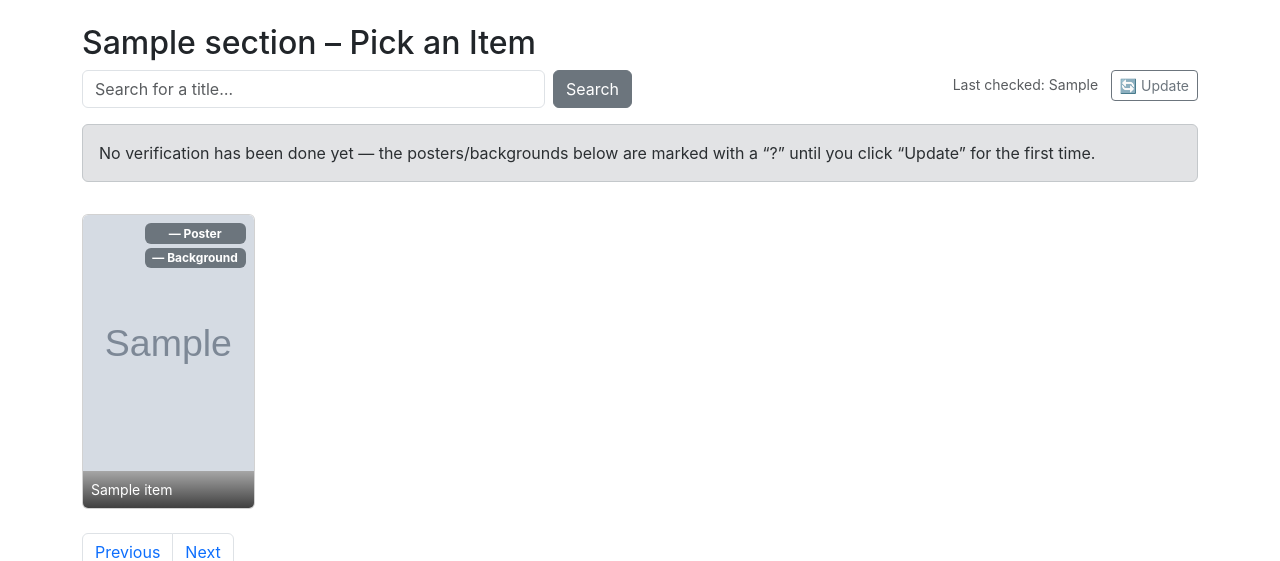
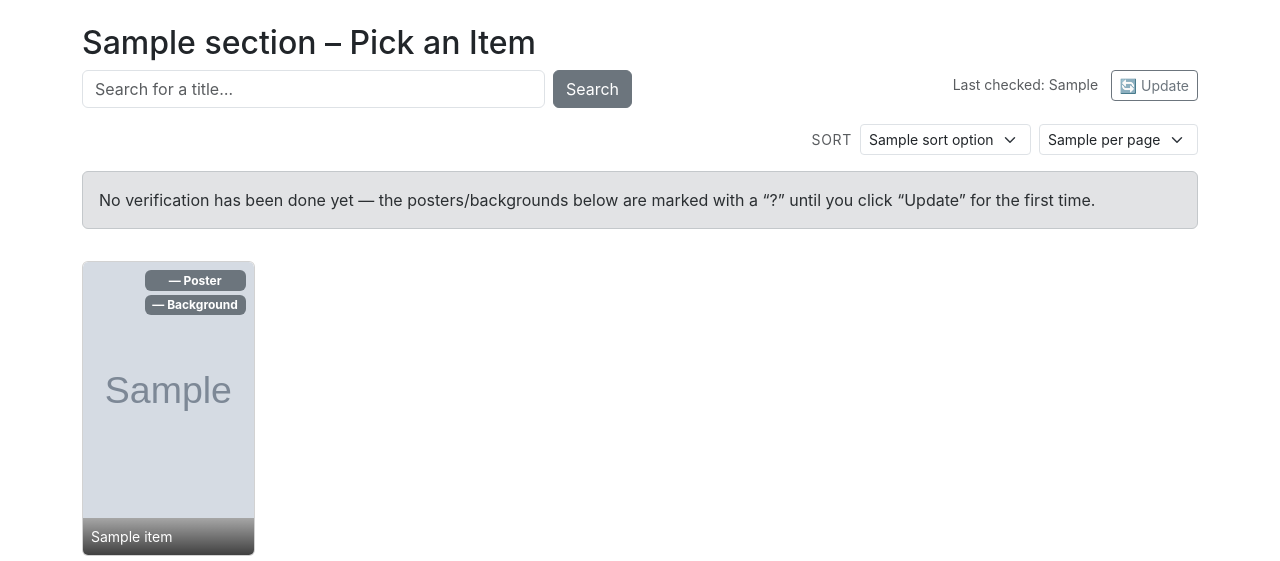
Before and after one commit to Minimaxpower/ArtLayerr, a Flask app: template templates/items.html in a window 1280 px wide. Shown: the part 56-617 px from the top of the page. Run offline with Flask 3, Linux system fonts and the light colour scheme; the template is opened without the code that fills it: most values are stand-ins (such as "Sample title", 1, 10 or a date in 2020); grey boxes marked "Sample" are stand-in pictures; some libraries are stand-ins or nearby versions.

Commit message:
Add sort modes, items per page and Mediux link

```diff
--- a/app.py
+++ b/app.py
@@ -20,7 +20,7 @@ def sort_key(title):
     return stripped.casefold()
 
 
-from flask import Flask, flash, redirect, render_template, request, session, url_for
+from flask import Flask, flash, make_response, redirect, render_template, request, session, url_for
 from plexapi.server import PlexServer
 
 app = Flask(__name__)
@@ -37,6 +37,60 @@ def inject_version():
 # module‑level alphabet list so we only build it once
 ALPHABET = list(string.ascii_uppercase)
 ALPHABET.insert(0, "0-9")
+
+# ---- list sorting and page size -------------------------------------------
+# Both are remembered in plain cookies (not the login session), so they stick
+# between visits AND reach the item page without being threaded through every
+# URL: the item page's Previous/Next must walk the list in the same order the
+# grid shows, and both read the same cookie.
+SORT_OPTIONS = {
+    "title": "Title A–Z",
+    "title_desc": "Title Z–A",
+    "added": "Recently added",
+    "added_asc": "Oldest added",
+    "year_desc": "Year (newest)",
+    "year_asc": "Year (oldest)",
+}
+DEFAULT_SORT = "title"
+PER_PAGE_OPTIONS = [24, 48, 96, 192]  # all multiples of 6: no orphan row on the desktop grid
+DEFAULT_PER_PAGE = 24
+PREF_COOKIE_MAX_AGE = 60 * 60 * 24 * 365
+
+
+def get_sort_pref():
+    """Sort mode: ?sort= wins (the dropdown), then the cookie, then the default."""
+    value = request.args.get("sort") or request.cookies.get("layerr_sort")
+    return value if value in SORT_OPTIONS else DEFAULT_SORT
+
+
+def get_per_page_pref():
+    raw = request.args.get("per_page") or request.cookies.get("layerr_per_page")
+    try:
+        value = int(raw)
+    except (TypeError, ValueError):
+        return DEFAULT_PER_PAGE
+    return value if value in PER_PAGE_OPTIONS else DEFAULT_PER_PAGE
+
+
+def sort_items(items, sort):
+    """Order Plex items for the chosen mode. 'title' keeps Plex's own order, so
+    the default view is exactly what it was before. Python's sort is stable,
+    so items that tie (same year, same added date) stay in title order. Items
+    with no year always go last."""
+    if sort == "title_desc":
+        return list(reversed(items))
+    if sort in ("added", "added_asc"):
+        return sorted(
+            items,
+            key=lambda i: getattr(i, "addedAt", None) or datetime.datetime.min,
+            reverse=(sort == "added"),
+        )
+    if sort in ("year_desc", "year_asc"):
+        known = [i for i in items if getattr(i, "year", None)]
+        unknown = [i for i in items if not getattr(i, "year", None)]
+        known.sort(key=lambda i: i.year, reverse=(sort == "year_desc"))
+        return known + unknown
+    return list(items)
 
 # cache of non-empty asset folders, split between poster files and background
 # files, per media type. Scanning this means checking every item's folder on
@@ -231,15 +285,15 @@ def _is_missing(item, missing_type):
     return False
 
 
-def get_missing_rating_keys(section, missing_type="poster", force=False):
+def get_missing_rating_keys(section, missing_type="poster", force=False, sort=DEFAULT_SORT):
     if missing_type not in MISSING_TYPES:
         missing_type = "poster"
     if _ASSET_CACHE["computed_at"] is None:
         return None  # nothing has ever been checked — caller must handle this
-    key = (str(section.key), missing_type)
+    key = (str(section.key), missing_type, sort)
     entry = _MISSING_CACHE.get(key)
     if force or not entry or entry["scanned_at"] < _ASSET_CACHE["computed_at"]:
-        items = list(section.all())
+        items = sort_items(list(section.all()), sort)
         annotate_asset_flags(items)
         entry = {
             "keys": [i.ratingKey for i in items if _is_missing(i, missing_type)],
@@ -850,9 +904,11 @@ def list_items(section_key):
         flash("Library not found.")
         return redirect(url_for("libraries"))
 
-    # full list of items
+    # full list of items, in the chosen sort order — the item page's
+    # Previous/Next use the same order (same cookie), so positions line up
+    sort = get_sort_pref()
     try:
-        all_items_full = list(section.all())
+        all_items_full = sort_items(list(section.all()), sort)
     except requests.exceptions.RequestException:
         flash("Plex a mis trop de temps à répondre (serveur occupé ou bibliothèque volumineuse). Réessaie dans un instant.")
         return redirect(url_for("libraries"))
@@ -927,7 +983,7 @@ def list_items(section_key):
 
     # pagination params (based on filtered set)
     total    = len(items_filtered)
-    per_page = 24  # 4 full rows of 6 on the grid at desktop width, no orphan row
+    per_page = get_per_page_pref()
     pages    = math.ceil(total / per_page) if total else 1
 
     # clamp page number
@@ -943,7 +999,7 @@ def list_items(section_key):
         for t in available_missing_types
     }
 
-    return render_template(
+    resp = make_response(render_template(
         "items.html",
         section=section,
         checked=checked,
@@ -951,6 +1007,9 @@ def list_items(section_key):
         page=page,
         pages=pages,
         per_page=per_page,
+        per_page_options=PER_PAGE_OPTIONS,
+        sort=sort,
+        sort_options=SORT_OPTIONS,
         alphabet=ALPHABET,
         letter=letter,
         search_query=search_query,
@@ -962,7 +1021,11 @@ def list_items(section_key):
             datetime.datetime.fromtimestamp(_ASSET_CACHE["computed_at"]).strftime("%d/%m/%Y at %H:%M")
             if checked else None
         ),
-    )
+    ))
+    # remember the choices for next time and for the item page's navigation
+    resp.set_cookie("layerr_sort", sort, max_age=PREF_COOKIE_MAX_AGE, samesite="Lax")
+    resp.set_cookie("layerr_per_page", str(per_page), max_age=PREF_COOKIE_MAX_AGE, samesite="Lax")
+    return resp
 
 
 @app.route("/refresh_assets/<section_key>")
@@ -1063,7 +1126,9 @@ def browse(section_key):
 
     if missing_type:
         try:
-            missing_keys = get_missing_rating_keys(section, missing_type=missing_type)
+            missing_keys = get_missing_rating_keys(
+                section, missing_type=missing_type, sort=get_sort_pref()
+            )
         except requests.exceptions.RequestException:
             flash("Plex a mis trop de temps à répondre (serveur occupé ou bibliothèque volumineuse). Réessaie dans un instant.")
             return redirect(url_for("libraries"))
@@ -1083,7 +1148,7 @@ def browse(section_key):
         item = plex.fetchItem(missing_keys[item_page - 1])
     else:
         try:
-            items = list(section.all())
+            items = sort_items(list(section.all()), get_sort_pref())
         except requests.exceptions.RequestException:
             flash("Plex a mis trop de temps à répondre (serveur occupé ou bibliothèque volumineuse). Réessaie dans un instant.")
             return redirect(url_for("libraries"))
@@ -1151,10 +1216,11 @@ def browse(section_key):
         plex_web_url = None
 
     # External links from the Plex guids: IMDb for everything,
-    # TVDB for shows, TMDB for movies
+    # TVDB for shows, TMDB for movies, Mediux (keyed by TMDB id) for both
     imdb_url = None
     tvdb_url = None
     tmdb_url = None
+    mediux_url = None
     try:
         for guid in item.guids:
             if guid.id.startswith("imdb://") and imdb_url is None:
@@ -1163,6 +1229,9 @@ def browse(section_key):
                 tvdb_url = f"https://thetvdb.com/dereferrer/series/{guid.id.replace('tvdb://', '')}"
             elif item.type == "movie" and guid.id.startswith("tmdb://") and tmdb_url is None:
                 tmdb_url = f"https://www.themoviedb.org/movie/{guid.id.replace('tmdb://', '')}"
+            if guid.id.startswith("tmdb://") and mediux_url is None:
+                mediux_kind = "movies" if item.type == "movie" else "shows"
+                mediux_url = f"https://mediux.pro/{mediux_kind}/{guid.id.replace('tmdb://', '')}"
     except Exception:
         pass
 
@@ -1188,6 +1257,7 @@ def browse(section_key):
         imdb_url=imdb_url,
         tvdb_url=tvdb_url,
         tmdb_url=tmdb_url,
+        mediux_url=mediux_url,
     )
 
 
--- a/templates/item.html
+++ b/templates/item.html
@@ -19,6 +19,9 @@
   {% endif %}
   {% if tmdb_url %}
     <a href="{{ tmdb_url }}" target="_blank" class="btn btn-sm btn-outline-primary align-middle">View in TMDB ↗</a>
+  {% endif %}
+  {% if mediux_url %}
+    <a href="{{ mediux_url }}" target="_blank" rel="noopener" class="btn btn-sm btn-outline-info align-middle">View in Mediux ↗</a>
   {% endif %}
 </h2>
 
--- a/templates/items.html
+++ b/templates/items.html
@@ -74,9 +74,9 @@
     </div>
   </div>
 
-  {% if checked %}
-    {% set labels = {'poster': 'Posters', 'background': 'Backgrounds', 'season': 'Seasons', 'episode': 'Episodes'} %}
-    <div class="d-flex flex-wrap align-items-center gap-2 mb-3">
+  {% set labels = {'poster': 'Posters', 'background': 'Backgrounds', 'season': 'Seasons', 'episode': 'Episodes'} %}
+  <div class="d-flex flex-wrap align-items-center gap-2 mb-3">
+    {% if checked %}
       <span class="small text-muted text-uppercase me-1" style="letter-spacing: .05em;">Missing</span>
       {% for t in available_missing_types %}
         {% if missing_type == t %}
@@ -91,8 +91,27 @@
           </a>
         {% endif %}
       {% endfor %}
-    </div>
-  {% endif %}
+    {% endif %}
+
+    {# Sort order + page size: a GET form that keeps the current search/letter/filter and restarts at page 1 #}
+    <form method="get" class="d-flex align-items-center gap-2 ms-auto">
+      {% if search_query %}<input type="hidden" name="q" value="{{ search_query }}">{% endif %}
+      {% if letter != 'All' %}<input type="hidden" name="letter" value="{{ letter }}">{% endif %}
+      {% if missing_type %}<input type="hidden" name="missing_type" value="{{ missing_type }}">{% endif %}
+      <span class="small text-muted text-uppercase" style="letter-spacing: .05em;">Sort</span>
+      <select name="sort" class="form-select form-select-sm w-auto" aria-label="Sort order" onchange="this.form.submit()">
+        {% for key, label in sort_options.items() %}
+          <option value="{{ key }}"{% if key == sort %} selected{% endif %}>{{ label }}</option>
+        {% endfor %}
+      </select>
+      <select name="per_page" class="form-select form-select-sm w-auto" aria-label="Items per page" onchange="this.form.submit()">
+        {% for n in per_page_options %}
+          <option value="{{ n }}"{% if n == per_page %} selected{% endif %}>{{ n }} per page</option>
+        {% endfor %}
+      </select>
+      <noscript><button type="submit" class="btn btn-sm btn-secondary">Apply</button></noscript>
+    </form>
+  </div>
 
   {% if not checked %}
     <div class="alert alert-secondary">
```
